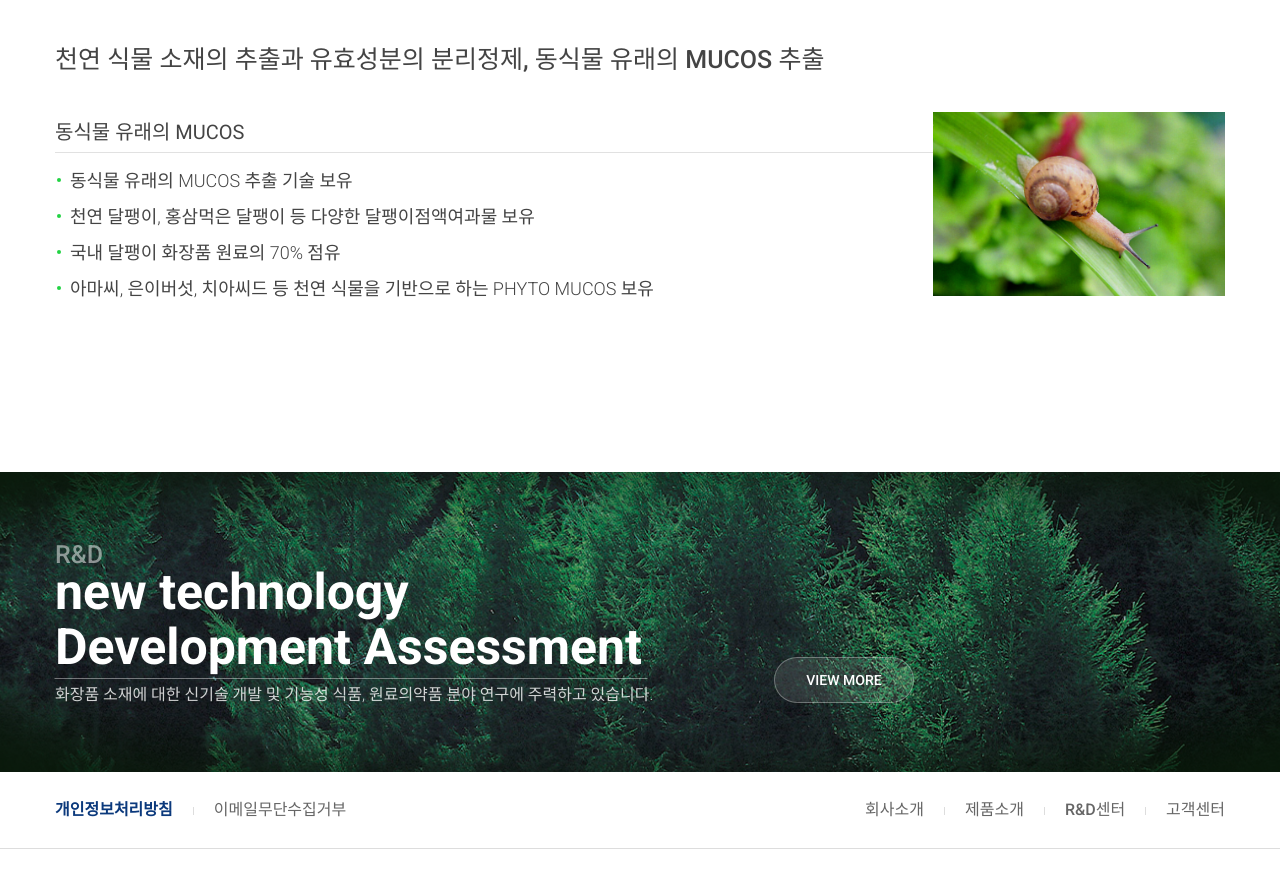
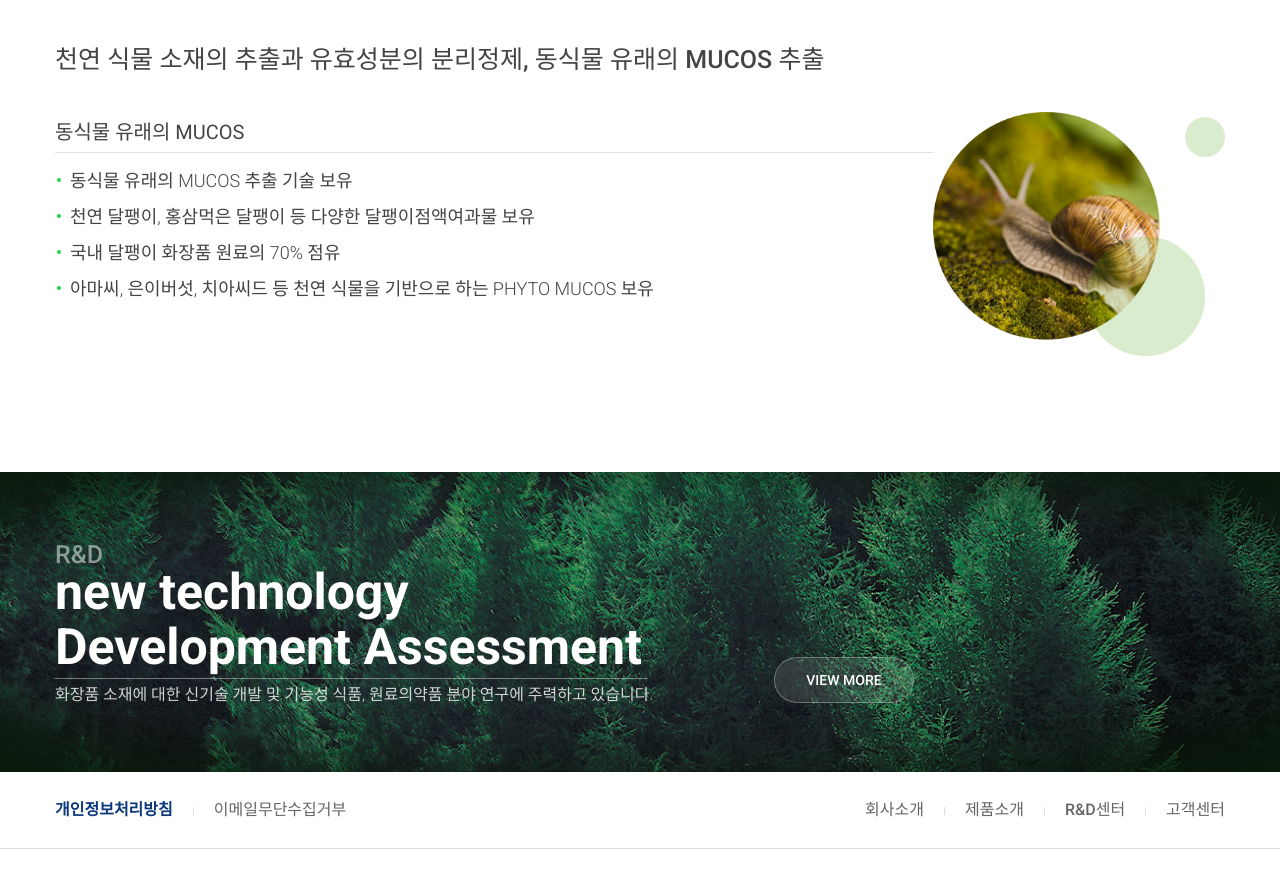
Before and after one commit to moon0suns/project06, a plain HTML site: page index.html in a window 1280 px wide. Shown: the part 3117-3993 px from the top of the page. Drawn offline with nearby package versions, Linux system fonts and the light colour scheme; some icons are missing.

Commit message:
Add files via upload

```diff
--- a/css/coseed.css
+++ b/css/coseed.css
@@ -1066,8 +1066,6 @@
 
 
 
-
-
 /* 4 */
 
 .main_newtech {
--- a/index.html
+++ b/index.html
@@ -346,7 +346,7 @@
                                             <li>아마씨, 은이버섯, 치아씨드 등 천연 식물을 기반으로 하는 PHYTO MUCOS 보유</li>
                                         </ul>
                                     </div>
-                                    <figure><img src="./images/pro11.png" alt=""></figure>
+                                    <figure><img src="./images/pro1.png" alt=""></figure>
                                 </div>
                             </div>
                             <div class="con">
```
